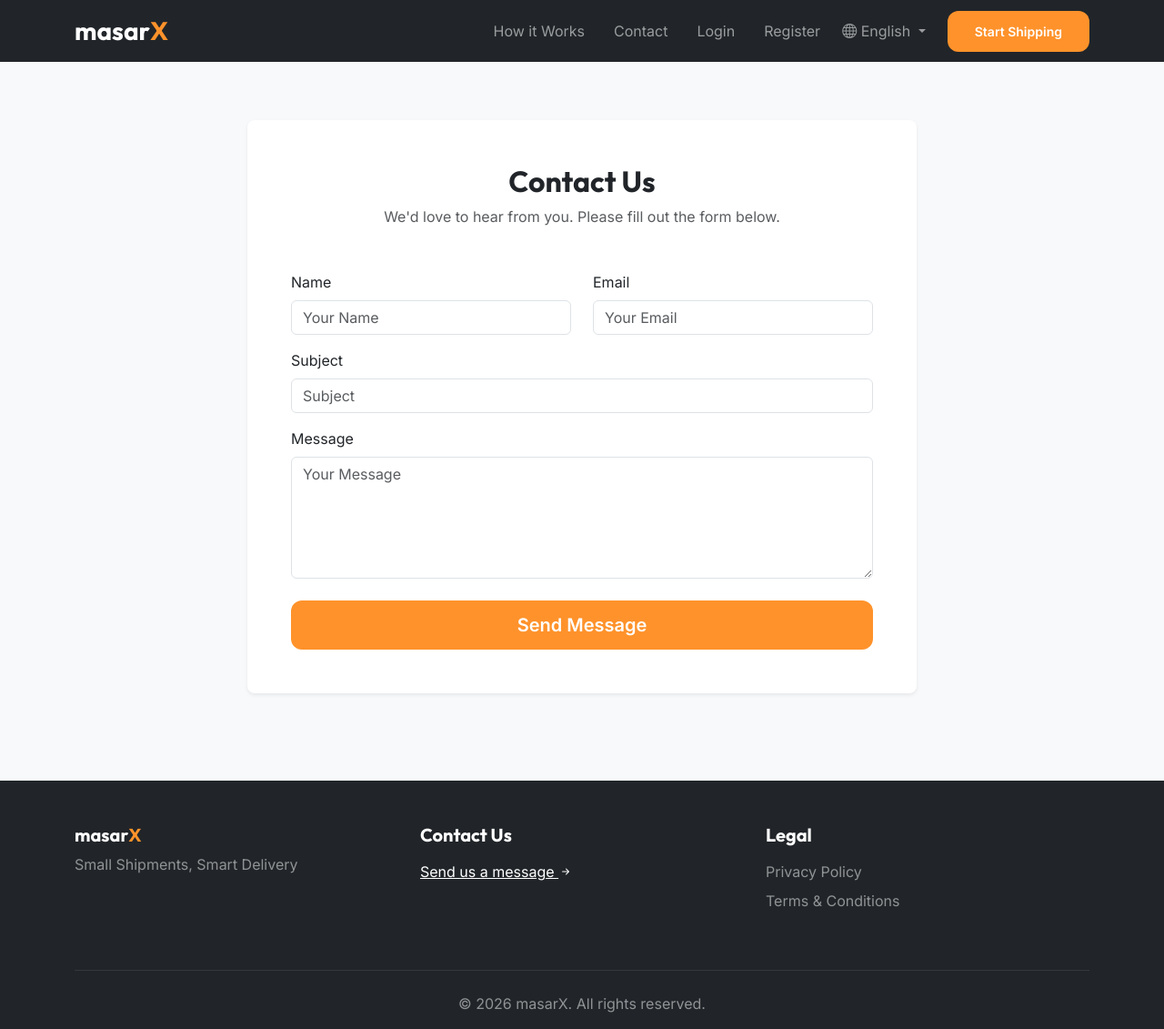
After one commit to moosaalabri/masarX, a Django app: page /contact/ in a window 1280 px wide. The commit adds this page. Shown: the whole page at 91% size. Run offline with Django 5.2, Linux system fonts and the light colour scheme.

Commit message:
Autosave: 20260125-113016

```diff
--- a/core/forms.py
+++ b/core/forms.py
@@ -3,6 +3,12 @@ from django.contrib.auth.models import User
 from django.utils.translation import gettext_lazy as _
 from django.utils.translation import get_language
 from .models import Profile, Parcel, Country, Governate, City
+
+class ContactForm(forms.Form):
+    name = forms.CharField(max_length=100, label=_("Name"), widget=forms.TextInput(attrs={'class': 'form-control', 'placeholder': _('Your Name')}))
+    email = forms.EmailField(label=_("Email"), widget=forms.EmailInput(attrs={'class': 'form-control', 'placeholder': _('Your Email')}))
+    subject = forms.CharField(max_length=200, label=_("Subject"), widget=forms.TextInput(attrs={'class': 'form-control', 'placeholder': _('Subject')}))
+    message = forms.CharField(label=_("Message"), widget=forms.Textarea(attrs={'class': 'form-control', 'rows': 5, 'placeholder': _('Your Message')}))
 
 class UserRegistrationForm(forms.ModelForm):
     password = forms.CharField(widget=forms.PasswordInput, label=_("Password"))
--- a/core/templates/base.html
+++ b/core/templates/base.html
@@ -36,6 +36,15 @@
         body {
             font-family: 'Segoe UI', Tahoma, Geneva, Verdana, sans-serif; /* Example font suitable for Arabic */
         }
+        /* Fix alignment for form inputs in RTL */
+        .form-control, .form-select {
+            text-align: right;
+        }
+        /* Ensure labels are also right-aligned */
+        .form-label {
+            text-align: right;
+            width: 100%;
+        }
     </style>
     {% endif %}
 
@@ -53,6 +62,9 @@
                 <ul class="navbar-nav ms-auto align-items-center">
                     <li class="nav-item">
                         <a class="nav-link px-3" href="{% url 'index' %}#how-it-works">{% trans "How it Works" %}</a>
+                    </li>
+                    <li class="nav-item">
+                        <a class="nav-link px-3" href="{% url 'contact' %}">{% trans "Contact" %}</a>
                     </li>
                     {% if user.is_authenticated %}
                         <li class="nav-item">
@@ -162,9 +174,9 @@
                         {% if platform_profile.vat_number %}
                             <li class="mb-2">{% trans "VAT No:" %} {{ platform_profile.vat_number }}</li>
                         {% endif %}
-                        {% if not platform_profile.address and not platform_profile.phone_number %}
-                             <li class="mb-2">{% trans "Contact information pending." %}</li>
-                        {% endif %}
+                        <li class="mt-3">
+                            <a href="{% url 'contact' %}" class="text-white text-decoration-underline">{% trans "Send us a message" %} <i class="bi bi-arrow-right-short"></i></a>
+                        </li>
                     </ul>
                 </div>
 
--- /dev/null
+++ b/core/templates/core/contact.html
@@ -0,0 +1,91 @@
+{% extends 'base.html' %}
+{% load i18n static %}
+
+{% block title %}{% trans "Contact Us" %} | masarX{% endblock %}
+
+{% block content %}
+<section class="py-5 bg-light">
+    <div class="container">
+        <div class="row justify-content-center">
+            <div class="col-lg-8">
+                <div class="card shadow-sm border-0 rounded-3">
+                    <div class="card-body p-4 p-md-5">
+                        <div class="text-center mb-5">
+                            <h2 class="fw-bold mb-2">{% trans "Contact Us" %}</h2>
+                            <p class="text-muted">{% trans "We'd love to hear from you. Please fill out the form below." %}</p>
+                        </div>
+
+                        <form method="post">
+                            {% csrf_token %}
+
+                            {% if form.non_field_errors %}
+                                <div class="alert alert-danger">
+                                    {% for error in form.non_field_errors %}
+                                        {{ error }}
+                                    {% endfor %}
+                                </div>
+                            {% endif %}
+
+                            <div class="row mb-3">
+                                <div class="col-md-6">
+                                    <label for="{{ form.name.id_for_label }}" class="form-label">{{ form.name.label }}</label>
+                                    {{ form.name }}
+                                    {% if form.name.errors %}
+                                        <div class="text-danger small">{{ form.name.errors.0 }}</div>
+                                    {% endif %}
+                                </div>
+                                <div class="col-md-6">
+                                    <label for="{{ form.email.id_for_label }}" class="form-label">{{ form.email.label }}</label>
+                                    {{ form.email }}
+                                    {% if form.email.errors %}
+                                        <div class="text-danger small">{{ form.email.errors.0 }}</div>
+                                    {% endif %}
+                                </div>
+                            </div>
+
+                            <div class="mb-3">
+                                <label for="{{ form.subject.id_for_label }}" class="form-label">{{ form.subject.label }}</label>
+                                {{ form.subject }}
+                                {% if form.subject.errors %}
+                                    <div class="text-danger small">{{ form.subject.errors.0 }}</div>
+                                {% endif %}
+                            </div>
+
+                            <div class="mb-4">
+                                <label for="{{ form.message.id_for_label }}" class="form-label">{{ form.message.label }}</label>
+                                {{ form.message }}
+                                {% if form.message.errors %}
+                                    <div class="text-danger small">{{ form.message.errors.0 }}</div>
+                                {% endif %}
+                            </div>
+
+                            <div class="d-grid">
+                                <button type="submit" class="btn btn-masarx-primary btn-lg">{% trans "Send Message" %}</button>
+                            </div>
+                        </form>
+                    </div>
+                </div>
+
+                <!-- Additional Contact Info (Optional, if you want it visible on this page too) -->
+                {% if platform_profile %}
+                <div class="mt-5 text-center">
+                    <h5 class="fw-bold mb-3">{% trans "Or reach us at" %}</h5>
+                    <div class="d-flex justify-content-center gap-4 flex-wrap">
+                        {% if platform_profile.phone_number %}
+                            <div><i class="bi bi-telephone me-2 text-primary"></i>{{ platform_profile.phone_number }}</div>
+                        {% endif %}
+                        {% if platform_profile.email %}
+                            <div><i class="bi bi-envelope me-2 text-primary"></i>{{ platform_profile.email }}</div>
+                        {% endif %}
+                        {% if platform_profile.address %}
+                            <div><i class="bi bi-geo-alt me-2 text-primary"></i>{{ platform_profile.address }}</div>
+                        {% endif %}
+                    </div>
+                </div>
+                {% endif %}
+
+            </div>
+        </div>
+    </div>
+</section>
+{% endblock %}
--- a/core/urls.py
+++ b/core/urls.py
@@ -1,28 +1,24 @@
 from django.urls import path
+from django.contrib.auth import views as auth_views
 from . import views
-from django.contrib.auth import views as auth_views
 
 urlpatterns = [
     path('', views.index, name='index'),
+    path('login/', auth_views.LoginView.as_view(template_name='core/login.html'), name='login'),
+    path('logout/', auth_views.LogoutView.as_view(next_page='/'), name='logout'),
     path('register/', views.register, name='register'),
-    path('login/', auth_views.LoginView.as_view(template_name='core/login.html'), name='login'),
-    path('logout/', auth_views.LogoutView.as_view(next_page='index'), name='logout'),
     path('dashboard/', views.dashboard, name='dashboard'),
     path('shipment-request/', views.shipment_request, name='shipment_request'),
     path('accept-parcel/<int:parcel_id>/', views.accept_parcel, name='accept_parcel'),
     path('update-status/<int:parcel_id>/', views.update_status, name='update_status'),
-    path('article/', views.article_detail, name='article_detail'),
+    path('initiate-payment/<int:parcel_id>/', views.initiate_payment, name='initiate_payment'),
+    path('payment-success/', views.payment_success, name='payment_success'),
+    path('payment-cancel/', views.payment_cancel, name='payment_cancel'),
 
-    # AJAX for locations
+    path('article/1/', views.article_detail, name='article_detail'),
     path('ajax/get-governates/', views.get_governates, name='get_governates'),
     path('ajax/get-cities/', views.get_cities, name='get_cities'),
-
-    # Thawani Payment
-    path('payment/initiate/<int:parcel_id>/', views.initiate_payment, name='initiate_payment'),
-    path('payment/success/', views.payment_success, name='payment_success'),
-    path('payment/cancel/', views.payment_cancel, name='payment_cancel'),
-
-    # Static pages
     path('privacy-policy/', views.privacy_policy, name='privacy_policy'),
     path('terms-conditions/', views.terms_conditions, name='terms_conditions'),
+    path('contact/', views.contact_view, name='contact'),
 ]
--- a/core/views.py
+++ b/core/views.py
@@ -3,7 +3,7 @@ from django.contrib.auth import login, authenticate, logout
 from django.contrib.auth.forms import AuthenticationForm
 from django.contrib.auth.decorators import login_required
 from .models import Parcel, Profile, Country, Governate, City
-from .forms import UserRegistrationForm, ParcelForm
+from .forms import UserRegistrationForm, ParcelForm, ContactForm
 from django.utils.translation import gettext_lazy as _
 from django.utils.translation import get_language
 from django.contrib import messages
@@ -17,6 +17,7 @@ from .whatsapp_utils import (
     notify_driver_assigned,
     notify_status_change
 )
+from .mail import send_contact_message
 
 def index(request):
     tracking_id = request.GET.get('tracking_id')
@@ -188,3 +189,22 @@ def privacy_policy(request):
 
 def terms_conditions(request):
     return render(request, 'core/terms_conditions.html')
+
+def contact_view(request):
+    if request.method == 'POST':
+        form = ContactForm(request.POST)
+        if form.is_valid():
+            # Send email
+            sent = send_contact_message(
+                name=form.cleaned_data['name'],
+                email=form.cleaned_data['email'],
+                message=form.cleaned_data['message']
+            )
+            if sent:
+                messages.success(request, _("Your message has been sent successfully!"))
+            else:
+                messages.error(request, _("There was an error sending your message. Please try again later."))
+            return redirect('contact')
+    else:
+        form = ContactForm()
+    return render(request, 'core/contact.html', {'form': form})
```
Also changed, not shown: core/mail.py (added, +38 -0 lines), locale/ar/LC_MESSAGES/django.po, media/platform_logos/masarxlogo2.jpg (added), 1 other file.
